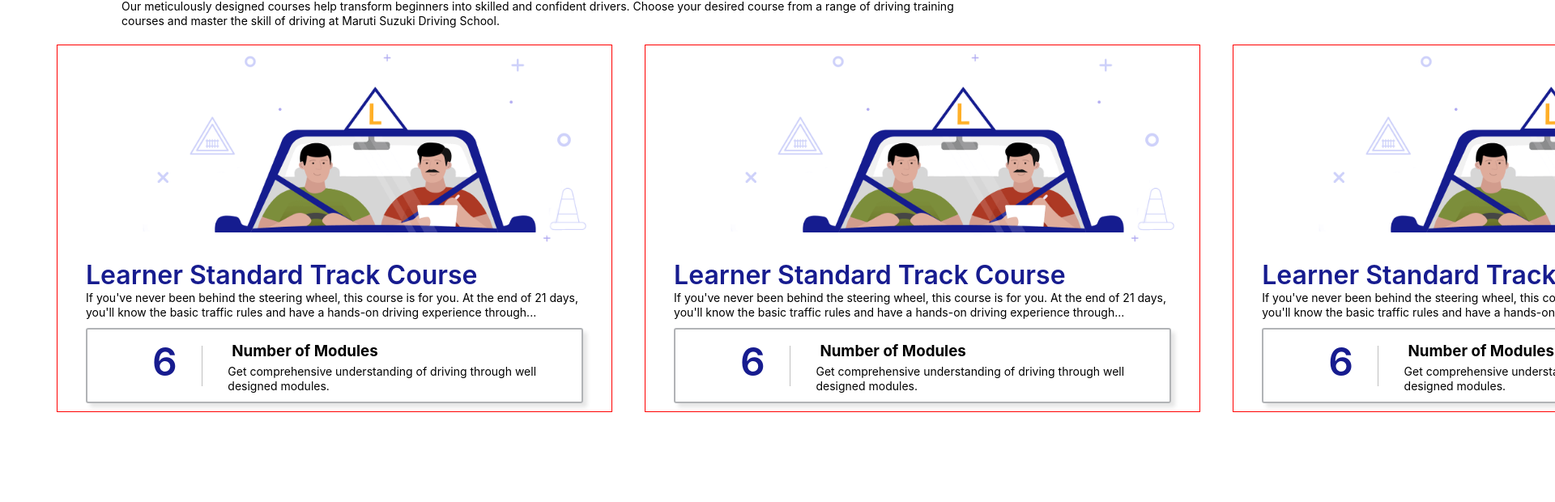
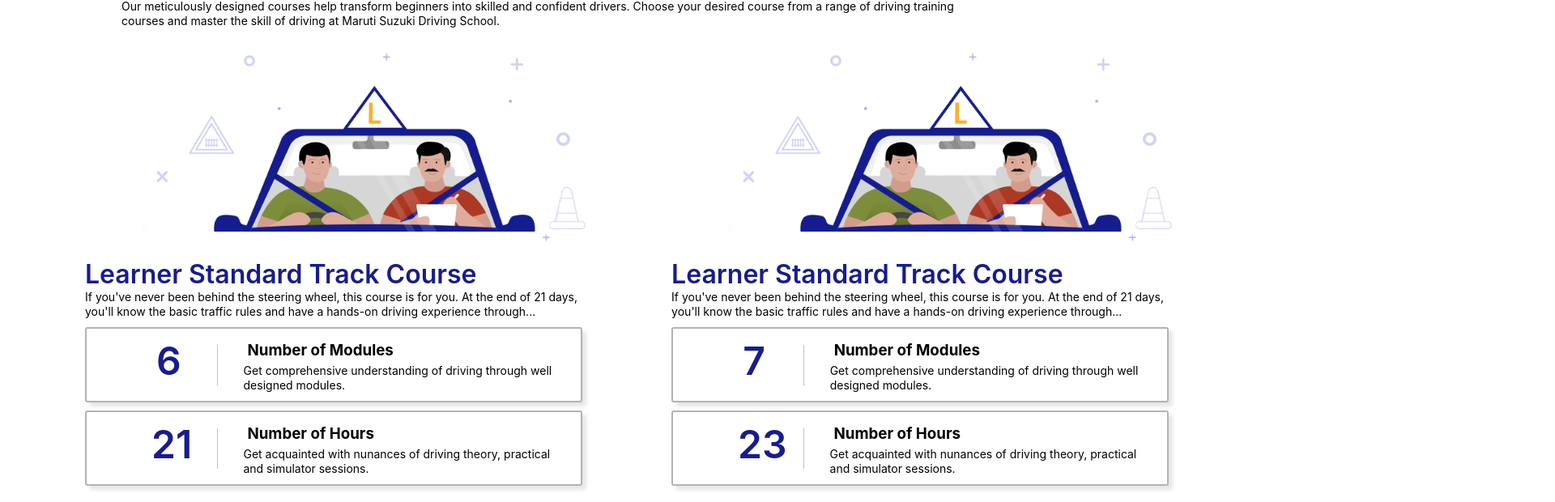
Before and after one commit to yash-kumar-yks/Private-Driving-school-website, a React (Create React App) app in the folder drivingschool/: page / in a window 1280 px wide. Shown: the part 440-1060 px from the top of the page at 81% size, 1920 px wide, since content can reach past the window. Before the commit the page ends 969 px from the top, so only its background shows below. Built offline with nearby package versions, Linux system fonts and the light colour scheme.

Commit message:
CSS fixes

```diff
--- a/drivingschool/src/Components/Card.css
+++ b/drivingschool/src/Components/Card/Card.css
@@ -1,5 +1,5 @@
 .Card{
-  border:1px solid red;
+  /* border:1px solid red; */
     margin:20px;
 
 }
@@ -20,12 +20,17 @@
     justify-content: space-between;
 }
 .NumberofCourse{
+    min-width:10%;
+    position: relative;
     color:#171c8f;
     margin-right:30px;
     font-weight: 600;
+    /* border:1px solid red; */
+
 }
 .vl {
     border-left: 1px solid silver;
+    position: relative;
     margin-right:30px;
     margin-top:10px;
     height: 50px;
--- a/drivingschool/src/Components/Card.jsx
+++ b/drivingschool/src/Components/Card/Card.jsx
@@ -1,8 +1,10 @@
-import Learner from "../assets/Learner Extended Track Course.png";
+import Learner from "../../assets/Learner Extended Track Course.png";
 import './Card.css'
-function Card() {
+function Card(props) {
+    const data=props.data;
     return (
         <div className="Card">
+            {console.log("Data",data,data["CourseModule"])}
             <img className="Card-image" src={Learner}></img>
             <div className="First-statement">
                 <h1>Learner Standard Track Course</h1>
@@ -11,11 +13,20 @@ function Card() {
             </div>
 
             <div className="Second-statement">
-            <h1 className="NumberofCourse" style={{ fontSize: "48px"}}> 6</h1>
-            <div class="vl"></div>
+            <div className="NumberofCourse" style={{ fontSize: "48px"}}><span>{data.CourseModule}</span></div>
+            <div className="vl"></div>
             <div className="v2">
                 <h3 style={{ padding: "5px" }}>Number of Modules</h3>
                 <p>Get comprehensive understanding of driving through well designed modules.</p></div>
+
+            </div>
+
+            <div className="Second-statement">
+            <div className="NumberofCourse" style={{ fontSize: "48px"}}> {data.CourseHour} </div>
+            <div className="vl"></div>
+            <div className="v2">
+                <h3 style={{ padding: "5px" }}>Number of Hours</h3>
+                <p>Get acquainted with nunances of driving theory, practical and simulator sessions.</p></div>
 
             </div>
 
--- a/drivingschool/src/Components/CoursesCard/CoursesCard.css
+++ b/drivingschool/src/Components/CoursesCard/CoursesCard.css
@@ -25,5 +25,6 @@ p{
 
 .Cards{
     display:flex;
+
     margin-left:50px
 }
--- a/drivingschool/src/Components/CoursesCard/CoursesCard.js
+++ b/drivingschool/src/Components/CoursesCard/CoursesCard.js
@@ -1,8 +1,33 @@
-import React from 'react';
+import React, { useState } from 'react';
 import './CoursesCard.css';
 import Learner from "../../assets/Learner Extended Track Course.png";
-import Card from '../Card';
+import Card from '../Card/Card';
 function CoursesCard() {
+    const [countCardAppear, setCountCardAppear] = useState(0);
+    const datajson = [
+        {
+            "CourseHour": "21",
+            "Amount": "5200",
+            "CourseModule": "6"
+        },
+        {
+            "CourseHour": "23",
+            "Amount": "5800",
+            "CourseModule": "7"
+        },
+        {
+            "CourseHour": "25",
+            "Amount": "6200",
+            "CourseModule": "8"
+        },
+        {
+            "CourseHour": "31",
+            "Amount": "7200",
+            "CourseModule": "10"
+        }
+
+
+    ];
 
 
     return (
@@ -16,16 +41,22 @@ function CoursesCard() {
             </p>
         </div>
 
-            <div classname='All-Cards-Info'>
         <div className='Cards'>
-                    <Card />
-                    <Card />
-                    <Card />
-                    <Card />
-             </div>
+        {datajson&&datajson.map((data, idx) => {
+
+            if(idx===countCardAppear || idx===countCardAppear+1){
+                console.log(idx);
+            return (
 
             <div>
+                <Card data={data}/>
          </div>
+        );
+    }
+
+    })}
+
+
         </div>
     </div>
     );
```
Also changed, not shown: drivingschool/src/Components/Header/Header.js (+3 -4 lines), 1 other file (tests, documents, lock files or other folders). Lines whose indentation alone changed are shown as unchanged.
